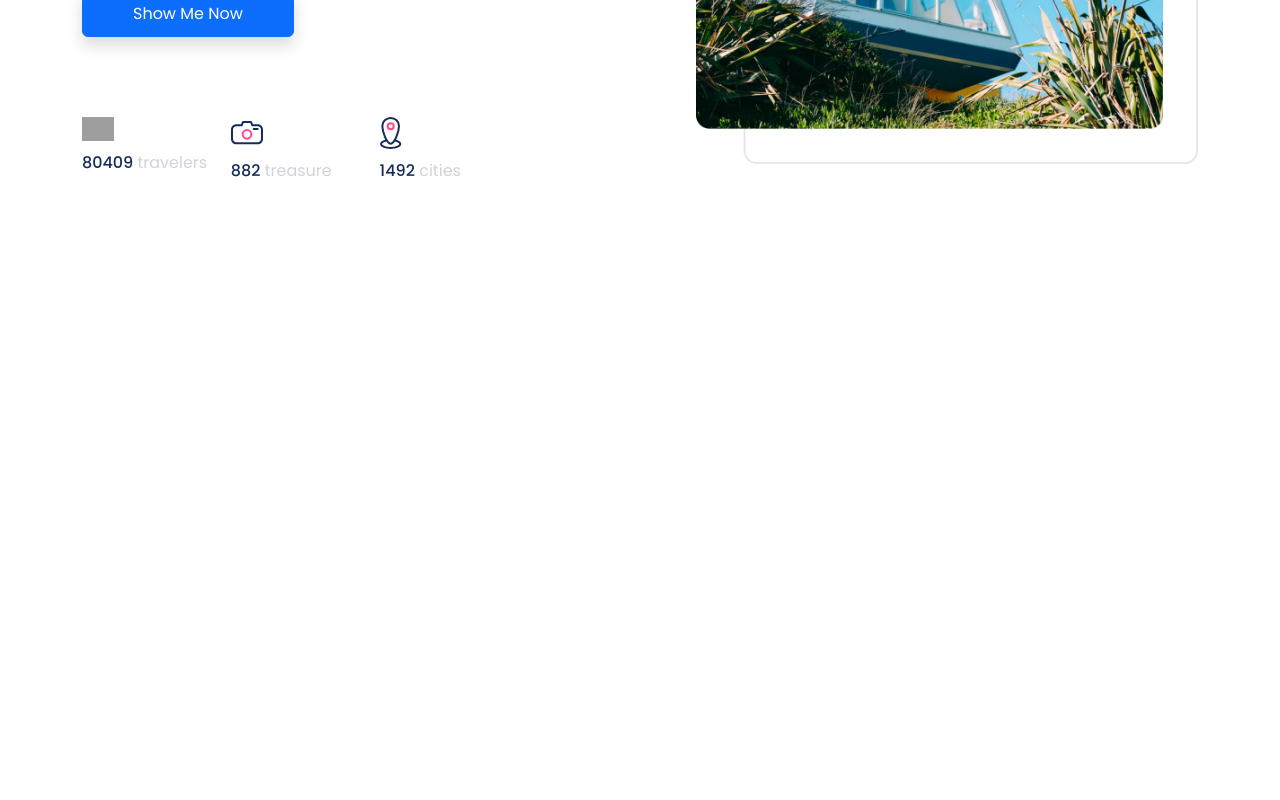
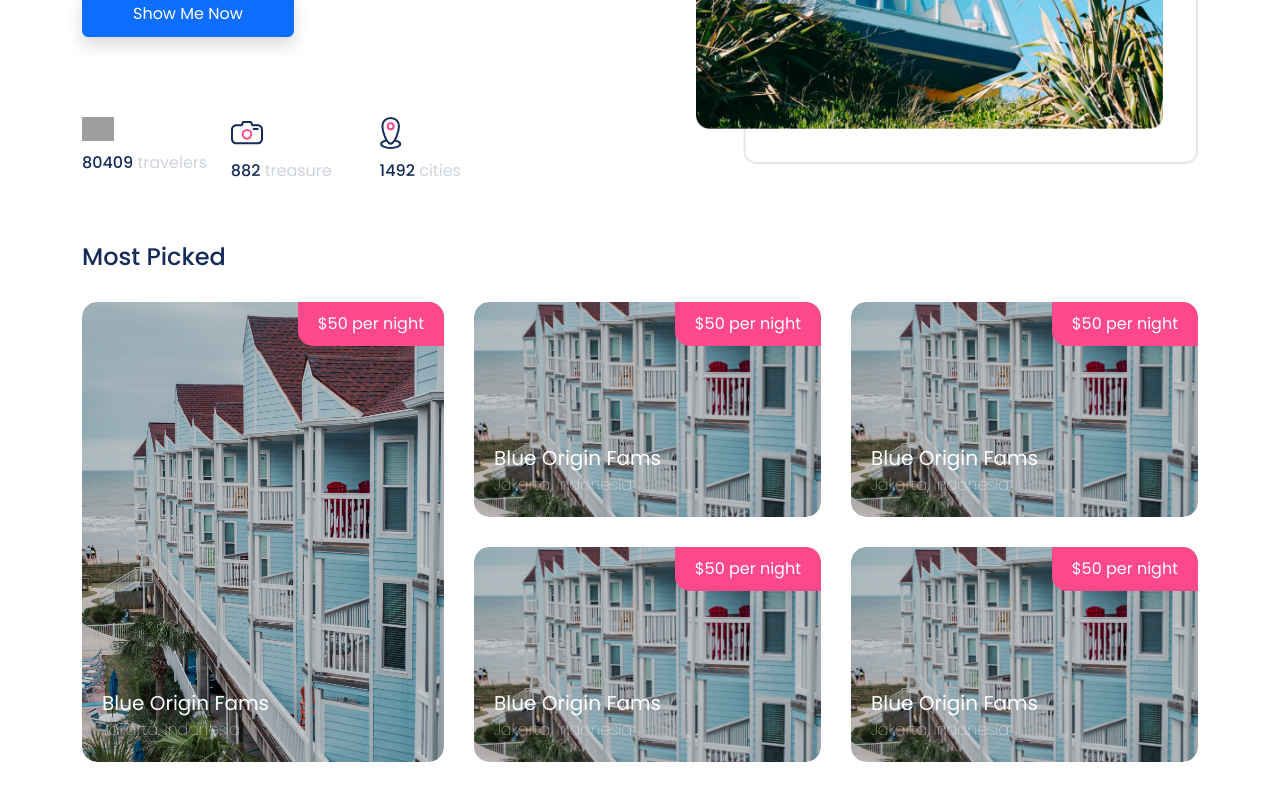
Before and after one commit to Amiirrr/fe-travelbwa, a React (Vite) app: page / in a window 1280 px wide. Shown: the part 400-1200 px from the top of the page. Before the commit the page ends 800 px from the top, so only its background shows below. Built offline with nearby package versions, Linux system fonts and the light colour scheme; grey boxes are pictures that could not be loaded.

Commit message:
[add] section most popular in landing page

```diff
--- a/src/assets/css/style.css
+++ b/src/assets/css/style.css
@@ -15,10 +15,15 @@ header .navbar .navbar-nav li.nav-item a.nav-link:hover {
   color: #5c12d4;
 }
 
+.footer .test {
+  color: #212529;
+}
+
 .hero {
   display: flex;
   flex-direction: row;
   margin-top: 60px;
+  margin-bottom: 60px;
 }
 .hero .content {
   flex: 1;
@@ -31,10 +36,10 @@ header .navbar .navbar-nav li.nav-item a.nav-link:hover {
   margin-bottom: 20px;
 }
 .hero .content .description {
-  color: #adb5bd;
+  color: #ced4da;
   width: 55%;
   margin-bottom: 30px;
-  font-weight: 300;
+  font-weight: 400;
 }
 .hero .content .btn {
   padding: 10px 50px;
@@ -73,8 +78,76 @@ header .navbar .navbar-nav li.nav-item a.nav-link:hover {
   margin-left: auto;
 }
 
-.footer .test {
-  color: #212529;
+.most-picked {
+  margin-bottom: 200px;
+}
+.most-picked .title {
+  color: #152C5B;
+  margin-bottom: 30px;
+}
+.most-picked .gallery {
+  display: flex;
+  gap: 30px;
+}
+@media (max-width: 960px) {
+  .most-picked .gallery {
+    flex-direction: column;
+  }
+}
+.most-picked .gallery .card {
+  border-radius: 15px;
+  position: relative;
+  border: none;
+  color: white;
+  overflow: hidden;
+}
+.most-picked .gallery .card img {
+  border-radius: inherit;
+  filter: brightness(80%);
+  width: 100%;
+  height: 100%;
+  -o-object-fit: cover;
+     object-fit: cover;
+}
+.most-picked .gallery .card .price {
+  position: absolute;
+  top: 0;
+  right: 0;
+  background-color: #FF498B;
+  padding: 10px 20px;
+  border-radius: 0 15px 0 15px;
+}
+.most-picked .gallery .card .details {
+  position: absolute;
+  bottom: 0;
+  left: 0;
+  margin: 0 0 20px 20px;
+}
+.most-picked .gallery .card .details .hotels {
+  font-size: 20px;
+}
+.most-picked .gallery .card .details .location {
+  font-weight: 300;
+}
+.most-picked .gallery .card-big {
+  flex: 1;
+  width: 100%;
+  height: 460px;
+}
+@media (max-width: 960px) {
+  .most-picked .gallery .card-big {
+    max-height: 300px;
+  }
+}
+.most-picked .gallery .others {
+  flex: 2;
+  display: flex;
+  flex-wrap: wrap;
+  gap: 30px;
+}
+.most-picked .gallery .others .card {
+  height: 215px;
+  min-width: calc(50% - 15px);
 }
 
 * {
--- /dev/null
+++ b/src/modules/landingpage/MostPicked.jsx
@@ -0,0 +1,75 @@
+import React from 'react'
+
+import img1 from '@/assets/img/mostpicked-1.png'
+
+const MostPicked = () => {
+
+    // function card(props) {
+
+    //     if (props === "big") {
+    //         return (
+    //             <div className='card '>
+
+    //             </div>
+    //         )
+
+    //     }
+    // }
+
+    // console.log(card("big"))
+
+
+
+    return (
+        <section className='most-picked container'>
+            <h4 className='title'>Most Picked</h4>
+            <div className='gallery'>
+                <div className='card card-big'>
+                    <img src={img1} alt="blue origin farms" />
+                    <p className='price'>$50 per night</p>
+                    <div className='details'>
+                        <p className='hotels'>Blue Origin Fams</p>
+                        <p className='location'>Jakarta, Indonesia</p>
+                    </div>
+                </div>
+                <div className='others'>
+                    <div className='card'>
+                        <img src={img1} alt="blue origin farms" />
+                        <p className='price'>$50 per night</p>
+                        <div className='details'>
+                            <p className='hotels'>Blue Origin Fams</p>
+                            <p className='location'>Jakarta, Indonesia</p>
+                        </div>
+                    </div>
+                    <div className='card'>
+                        <img src={img1} alt="blue origin farms" />
+                        <p className='price'>$50 per night</p>
+                        <div className='details'>
+                            <p className='hotels'>Blue Origin Fams</p>
+                            <p className='location'>Jakarta, Indonesia</p>
+                        </div>
+                    </div>
+                    <div className='card'>
+                        <img src={img1} alt="blue origin farms" />
+                        <p className='price'>$50 per night</p>
+                        <div className='details'>
+                            <p className='hotels'>Blue Origin Fams</p>
+                            <p className='location'>Jakarta, Indonesia</p>
+                        </div>
+                    </div>
+                    <div className='card'>
+                        <img src={img1} alt="blue origin farms" />
+                        <p className='price'>$50 per night</p>
+                        <div className='details'>
+                            <p className='hotels'>Blue Origin Fams</p>
+                            <p className='location'>Jakarta, Indonesia</p>
+                        </div>
+                    </div>
+
+                </div>
+            </div>
+        </section>
+    )
+}
+
+export default MostPicked
--- a/src/pages/LandingPage.jsx
+++ b/src/pages/LandingPage.jsx
@@ -1,8 +1,9 @@
 import React from 'react'
 
 import Header from '@/components/layout/Header'
-import Hero from '@/modules/Hero'
+import Hero from '@/modules/landingpage/Hero'
 import landingPage from '@/json/landingPage.json'
+import MostPicked from '@/modules/landingpage/MostPicked'
 import Footer from '@/components/layout/Footer'
 
 
@@ -12,6 +13,7 @@ const LandingPage = () => {
         <div>
             <Header></Header>
             <Hero data={landingPage.hero} />
+            <MostPicked />
             {/* <Footer /> */}
         </div>
     )
--- a/src/styles/modules/_hero.scss
+++ b/src/styles/modules/_hero.scss
@@ -4,6 +4,7 @@
     display: flex;
     flex-direction: row;
     margin-top: 60px;
+    margin-bottom: 60px;
 
     .content {
         flex: 1;
@@ -17,10 +18,10 @@
         }
 
         .description {
-            color: $gray-500;
+            color: $gray-400;
             width: 55%;
             margin-bottom: 30px;
-            font-weight: 300;
+            font-weight: 400;
 
         }
 
--- /dev/null
+++ b/src/styles/modules/_most-picked.scss
@@ -0,0 +1,88 @@
+@use '../custom' as *;
+
+.most-picked {
+    $card_height : 215px;
+    margin-bottom: 200px;
+
+    .title {
+        color: $secondary;
+        margin-bottom: 30px;
+    }
+
+    .gallery {
+        display: flex;
+        gap: 30px;
+
+        @media (max-width: 960px) {
+            flex-direction: column;
+        }
+
+        .card {
+            border-radius: 15px;
+            position: relative;
+            border: none;
+            color: white;
+            overflow: hidden;
+
+            img {
+                border-radius: inherit;
+                filter: brightness(80%);
+                width: 100%;
+                height: 100%;
+                object-fit: cover;
+            }
+
+            .price {
+                position: absolute;
+                top: 0;
+                right: 0;
+
+                background-color: #FF498B;
+                padding: 10px 20px;
+                border-radius: 0 15px 0 15px;
+            }
+
+            .details {
+                position: absolute;
+                bottom: 0;
+                left: 0;
+                margin: 0 0 20px 20px;
+
+                .hotels {
+                    font-size: 20px;
+                }
+
+                .location {
+                    font-weight: 300;
+                }
+            }
+        }
+
+        .card-big {
+            flex: 1;
+            width: 100%;
+            height: calc(($card_height * 2) + 30px);
+
+            @media (max-width: 960px) {
+                max-height: 300px;
+            }
+        }
+
+        .others {
+            flex: 2;
+            display: flex;
+            flex-wrap: wrap;
+            gap: 30px;
+
+            .card {
+                height: $card_height;
+                min-width: calc(50% - 15px);
+            }
+        }
+
+    }
+
+
+
+
+}
--- a/src/styles/style.scss
+++ b/src/styles/style.scss
@@ -1,8 +1,11 @@
 @use './custom' as *;
 //layout
 @use './layout/header';
+@use './layout/footer';
+
+//landing-page
 @use './modules/hero';
-@use './layout/footer';
+@use './modules/most-picked';
 
 
 * {
```
Also changed, not shown: src/assets/img/mostpicked-1.png (added), src/modules/landingpage/Hero.jsx (renamed from src/modules/Hero.jsx), 1 other file (tests, documents, lock files or other folders).
